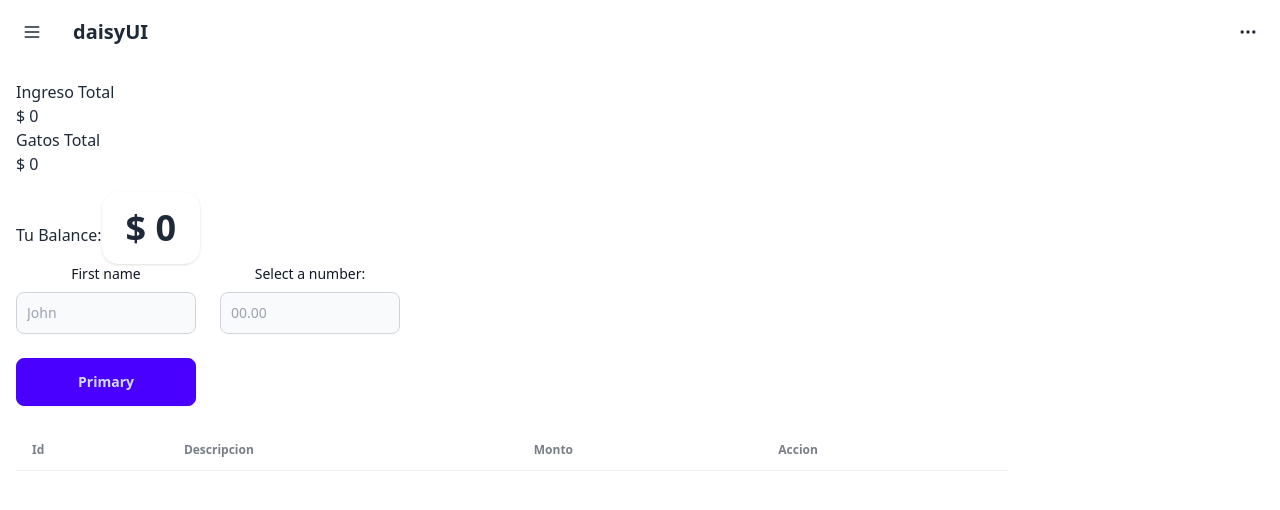
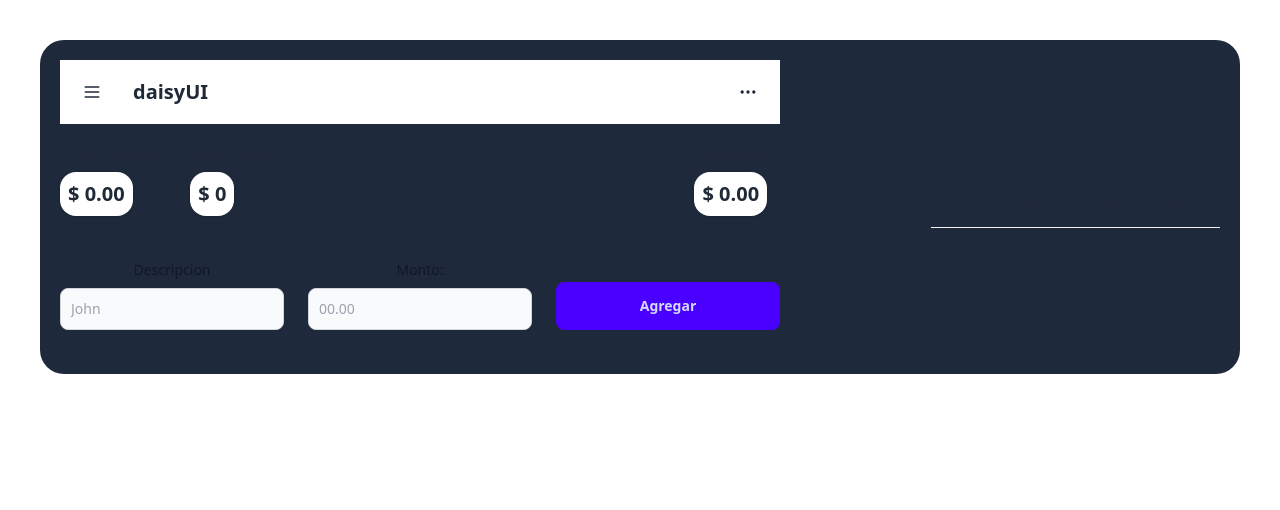
Before and after one commit to yonaiker-web/ProyectReact, a React (Vite) app: page / in a window 1280 px wide. Shown: the top 510 px of the page. Built offline with nearby package versions, Linux system fonts and the light colour scheme.

Commit message:
modificación de la interface

```diff
--- a/package.json
+++ b/package.json
@@ -10,7 +10,8 @@
   },
   "dependencies": {
     "react": "^18.2.0",
-    "react-dom": "^18.2.0"
+    "react-dom": "^18.2.0",
+    "victory": "^36.7.0"
   },
   "devDependencies": {
     "@types/react": "^18.0.24",
--- a/src/App.jsx
+++ b/src/App.jsx
@@ -11,11 +11,20 @@ const App = () => {
   return (
     //englobamos todo lo demas en el GlobalProvider para que todo los children compartan la misma informacion
     <GlobalProvider>
-      <Header />
-      <IncomeExpenses />
-      <Balance />
-      <TransactionForm />
-      <Transaction_List />
+      <div className="p-10  ">
+        <div className="p-5  bg-slate-800 rounded-3xl flex gap-4  justify-between items-center">
+          <div className="Descripcion">
+            <Header />
+            <Balance />
+            <TransactionForm />
+          </div>
+          <div className="divider divider-horizontal"></div>
+
+          <div className="">
+            <Transaction_List />
+          </div>
+        </div>
+      </div>
     </GlobalProvider>
   );
 };
--- a/src/components/Balance.jsx
+++ b/src/components/Balance.jsx
@@ -1,3 +1,5 @@
+import IncomeExpenses from "./IncomeExpenses";
+import Stat from "./Stat";
 import { useGlobalStatae } from "./context/GlobalState";
 
 const Balance = () => {
@@ -11,19 +13,21 @@ const Balance = () => {
   const amounts = transactions.map((transaction) => transaction.amount);
 
   //calculamos la suma total de todos los montos
-  const total = amounts.reduce((acc, item) => (acc += item), 0);
+  const total = amounts.reduce((acc, item) => (acc += item), 0).toFixed(2);
 
   return (
-    <div className="px-4">
+    <div className="pt-5 flex gap-8  justify-between items-center">
       {/* {JSON.stringify(amounts, null, 2)} */}
-      <h1>
-        Tu Balance:
-        <div className="stats shadow">
-          <div className="stat">
-            <div className="stat-value">$ {total}</div>
-          </div>
-        </div>
-      </h1>
+      <div className="">
+        <IncomeExpenses />
+      </div>
+
+      <div className="divider divider-horizontal"></div>
+
+      <div className="">
+        <h1>Tu Balance:</h1>
+        <Stat>{total}</Stat>
+      </div>
     </div>
   );
 };
--- a/src/components/Header.jsx
+++ b/src/components/Header.jsx
@@ -2,7 +2,7 @@ import React from "react";
 
 const Header = () => {
   return (
-    <div className="navbar bg-base-100">
+    <div className="navbar  bg-base-100">
       <div className="flex-none">
         <button className="btn btn-square btn-ghost">
           <svg
--- a/src/components/IncomeExpenses.jsx
+++ b/src/components/IncomeExpenses.jsx
@@ -1,5 +1,6 @@
 import React from "react";
 import { useGlobalStatae } from "./context/GlobalState";
+import Stat from "./Stat";
 
 const IncomeExpenses = () => {
   //traemos el estado glboal
@@ -11,22 +12,25 @@ const IncomeExpenses = () => {
   //guardamos y sumamos solo los montos mayores a 0
   const income = amounts
     .filter((item) => item > 0)
-    .reduce((acc, item) => (acc += item), 0);
+    .reduce((acc, item) => (acc += item), 0)
+    .toFixed(2);
 
   //guardamos y sumamos solo los gatos o montos menores a 0
   const expenses =
-    amounts.filter((item) => item < 0).reduce((acc, item) => (acc += item), 0) *
-    -1;
+    amounts
+      .filter((item) => item < 0)
+      .reduce((acc, item) => (acc += item), 0)
+      .toFixed(2) * -1;
 
   return (
-    <div className="p-4">
+    <div className=" flex gap-8 justify-between">
       <div className="">
         <h4>Ingreso Total</h4>
-        <p>$ {income}</p>
+        <Stat>{income}</Stat>
       </div>
       <div className="">
         <h4>Gatos Total</h4>
-        <p>$ {expenses}</p>
+        <Stat>{expenses}</Stat>
       </div>
     </div>
   );
--- /dev/null
+++ b/src/components/Stat.jsx
@@ -0,0 +1,13 @@
+import React from "react";
+
+const Stat = ({ children }) => {
+  return (
+    <div className="my-1 stats shadow ">
+      <div className="stat p-2">
+        <div className="stat-value text-xl">$ {children}</div>
+      </div>
+    </div>
+  );
+};
+
+export default Stat;
--- a/src/components/transactions/TransactionForm.jsx
+++ b/src/components/transactions/TransactionForm.jsx
@@ -20,15 +20,15 @@ const TransactionForm = () => {
     });
   };
   return (
-    <div className="text-center px-4">
-      <form className="max-w-sm" onSubmit={onSubmit}>
-        <div className="grid gap-6 mb-6 md:grid-cols-2">
+    <div className="text-center  mt-10">
+      <form className="" onSubmit={onSubmit}>
+        <div className="grid gap-6 mb-6 md:grid-cols-3 items-end">
           <div>
             <label
               htmlFor="first_name"
               className="block mb-2 text-sm font-medium text-gray-900 dark:text-white"
             >
-              First name
+              Descripcion
             </label>
             <input
               type="text"
@@ -44,7 +44,7 @@ const TransactionForm = () => {
               htmlFor="number-input"
               className="block mb-2 text-sm font-medium text-gray-900 dark:text-white"
             >
-              Select a number:
+              Monto:
             </label>
             <input
               type="number"
@@ -58,7 +58,7 @@ const TransactionForm = () => {
             />
           </div>
 
-          <button className="btn btn-primary">Primary</button>
+          <button className="btn btn-primary">Agregar</button>
         </div>
       </form>
     </div>
--- /dev/null
+++ b/src/components/transactions/Transaction_Item.jsx
@@ -0,0 +1,52 @@
+import React, { useState } from "react";
+import { useGlobalStatae } from "../context/GlobalState";
+
+const Transaction_Item = ({ transaction }) => {
+  const { deleteTransaction } = useGlobalStatae();
+  const [showModal, setShowModal] = useState(false);
+
+  const deleteTransactionId = (id) => {
+    console.log("deleteTransaction", id);
+
+    <dialog id="my_modal_1" className="modal">
+      <div className="modal-box">
+        <form method="dialog">
+          <button className="btn btn-sm btn-circle btn-ghost absolute right-2 top-2">
+            ✕
+          </button>
+        </form>
+        <h3 className="font-bold text-lg">Eliminar!</h3>
+        <p className="py-4">
+          Desea eliminar el item de Id: {transaction.id}, de la lista?
+        </p>
+        <div className="modal-action">
+          <button
+            className="btn text-end btn-error"
+            onClick={() => deleteTransaction(id)}
+          >
+            Eliminar
+          </button>
+        </div>
+      </div>
+    </dialog>;
+  };
+  return (
+    <>
+      <tr>
+        <th>{transaction.id}</th>
+        <td>{transaction.description}</td>
+        <td>{transaction.amount}</td>
+        <td>
+          <button
+            className="btn btn-error"
+            onClick={() => deleteTransactionId(transaction.id)}
+          >
+            Eliminar
+          </button>
+        </td>
+      </tr>
+    </>
+  );
+};
+
+export default Transaction_Item;
--- a/src/components/transactions/Transaction_List.jsx
+++ b/src/components/transactions/Transaction_List.jsx
@@ -1,16 +1,13 @@
 import React, { useState } from "react";
 import { useGlobalStatae } from "../context/GlobalState";
+import Transaction_Item from "./Transaction_Item";
 
 const Transaction_List = () => {
-  const { transactions, deleteTransaction } = useGlobalStatae();
-
-  const deleteTransactionId = (id) => {
-    deleteTransaction(id);
-  };
+  const { transactions } = useGlobalStatae();
 
   return (
     <div>
-      <div className="px-4 w-[80%]">
+      <div className=" ">
         <table className="table">
           <thead>
             <tr>
@@ -22,19 +19,10 @@ const Transaction_List = () => {
           </thead>
           <tbody>
             {transactions.map((transaction) => (
-              <tr key={transaction.id}>
-                <th>{transaction.id}</th>
-                <td>{transaction.description}</td>
-                <td>{transaction.amount}</td>
-                <td>
-                  <button
-                    className="btn btn-error"
-                    onClick={() => deleteTransactionId(transaction.id)}
-                  >
-                    Eliminar
-                  </button>
-                </td>
-              </tr>
+              <Transaction_Item
+                transaction={transaction}
+                key={transaction.id}
+              />
             ))}
           </tbody>
         </table>
```
Also changed, not shown: 1 other file (tests, documents, lock files or other folders).
